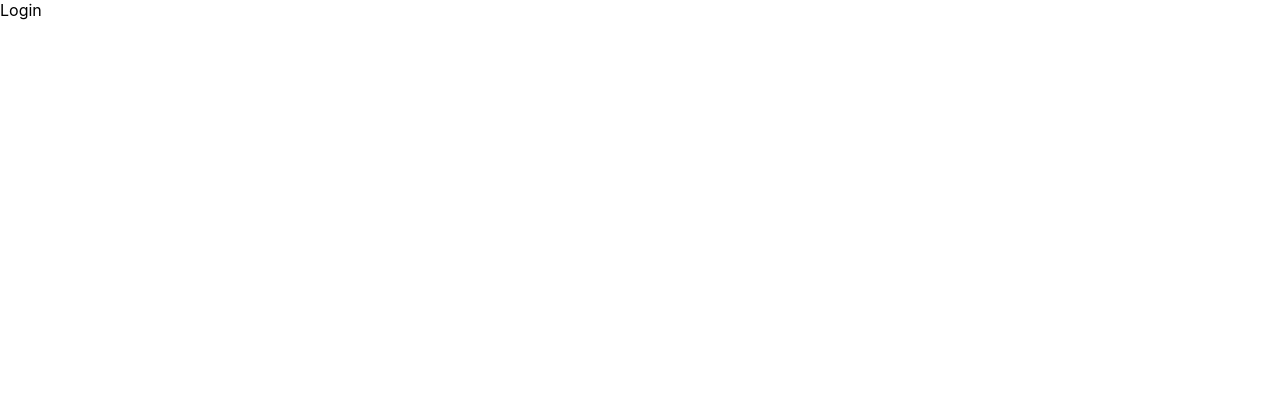
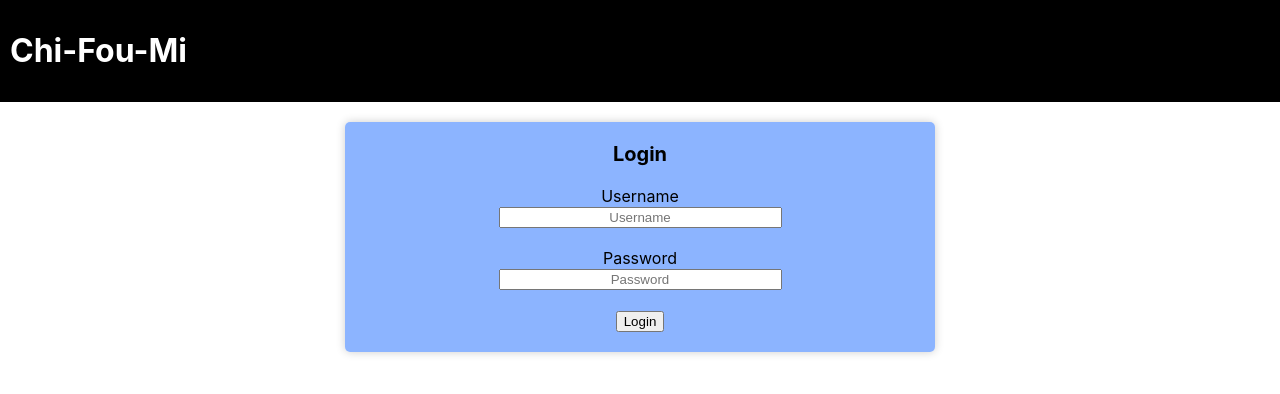
Before and after one commit to AlexandreFrancony/ChifumiReact, a React (Create React App) app: page / in a window 1280 px wide. Shown: the top 394 px of the page. Built offline with nearby package versions, Linux system fonts and the light colour scheme.

Commit message:
Main up to date

```diff
--- a/package.json
+++ b/package.json
@@ -10,7 +10,7 @@
     "match-sorter": "^6.3.1",
     "react": "^18.2.0",
     "react-dom": "^18.2.0",
-    "react-router-dom": "^6.5.0",
+    "react-router-dom": "^6.6.0",
     "react-scripts": "5.0.1",
     "sort-by": "^1.2.0",
     "web-vitals": "^2.1.4"
--- a/src/App.js
+++ b/src/App.js
@@ -1,8 +1,7 @@
 import './App.css';
-
 import { Route, Routes } from "react-router-dom";
 import Login from './pages/Login/Login';
-// import Register from './pages/Register/Register';
+import Register from './pages/Register/Register';
 import PartyList from './pages/PartyList/PartyList';
 // import PartyDetails from './pages/PartyDetails/PartyDetails';
 
@@ -10,7 +9,7 @@ function App() {
   return (
     <Routes>
       <Route path="/" element={<Login />} ></Route>
-      {/* <Route path="/register" element={<Register />} ></Route> */}
+      <Route path="/register" element={<Register />} ></Route>
       <Route path="/partylist" element={<PartyList />} ></Route>
       {/* <Route path="/partydetails" element={<PartyDetails />} ></Route> */}
     </Routes>
--- a/src/pages/Register/Register.js
+++ b/src/pages/Register/Register.js
@@ -7,6 +7,7 @@ export default function Register() {
   return (
     <div>
       <Header />
+
       <RegisterCard />
     </div>
   )
--- a/src/pages/login/Login.js
+++ b/src/pages/login/Login.js
@@ -1,9 +1,14 @@
 import React from 'react'
+import Header from '../../components/Header/Header'
+import LoginForm from '../../components/Login/LoginForm'
 
-function Login() {
+
+export default function Register() {
   return (
-    <div>Login</div>
+    <div>
+      <Header />
+
+      <LoginForm/>
+    </div>
   )
 }
-
-export default Login
```
Also changed, not shown: src/pages/Login/styles.css (deleted), src/pages/login/styles.css (deleted), 1 other file (tests, documents, lock files or other folders).
